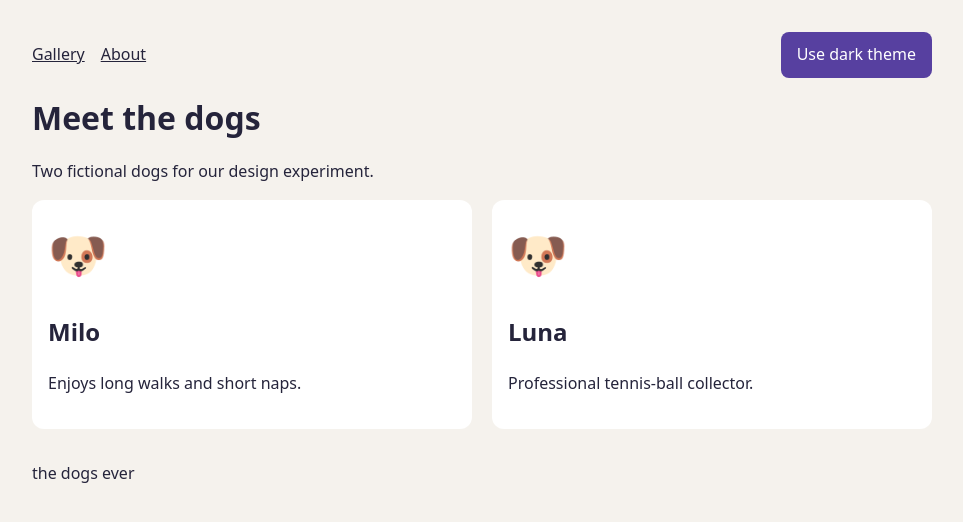
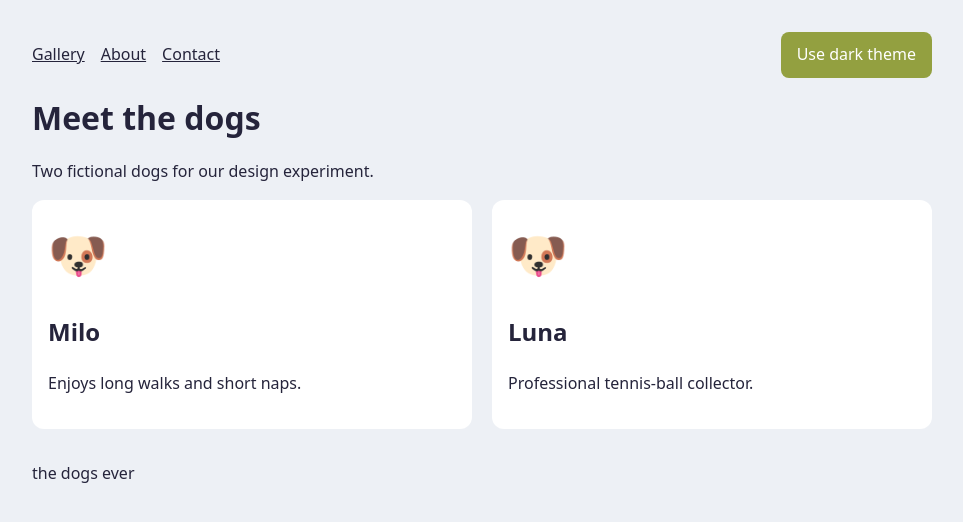
Before and after one commit to kaylenzheng02/flask-day2, a Flask app: page / in a window 1280 px wide. Shown: the top 522 px of the page, without its empty margins (158-1121 px from the left). Run offline with Flask 3, Linux system fonts and the light colour scheme.

Commit message:
contact page

```diff
--- a/app.py
+++ b/app.py
@@ -16,5 +16,9 @@ def index():
 def about():
     return render_template("about.html")
 
+@app.route("/contact")
+def contact():
+    return render_template("contact.html")
+
 if __name__ == "__main__":
     app.run(debug=True)
--- a/static/script.js
+++ b/static/script.js
@@ -3,7 +3,7 @@ const themeButton = document.querySelector("#theme-button");
 function toggleTheme() {
   const isDark = document.body.classList.toggle("dark");
   themeButton.setAttribute("aria-pressed", String(isDark));
-  themeButton.textContent = isDark ? "Use light theme" : "Use dark theme";
+  themeButton.textContent = isDark ? "use light theme" : "use dark theme";
 }
 
 themeButton.addEventListener("click", toggleTheme);
--- a/static/style.css
+++ b/static/style.css
@@ -1,7 +1,7 @@
 body {
   font-family: system-ui, sans-serif;
   color: #25243b;
-  background: #f5f2ed;
+  background: #edf0f5;
   max-width: 900px;
   margin: 32px auto;
   padding: 0 20px;
@@ -44,7 +44,7 @@ h1 {
 button {
   font: inherit;
   color: white;
-  background: #5740a0;
+  background: #93a040;
   border: 0;
   padding: 10px 16px;
   border-radius: 8px;
@@ -52,7 +52,7 @@ button {
 }
 
 button:hover {
-  background: #3d2879;
+  background: #575f26;
 }
 
 button:focus-visible,
@@ -66,12 +66,12 @@ footer {
 }
 
 .dark {
-  background: #232134;
+  background: #0e4046;
   color: #f7f3ff;
 }
 
 .dark .card {
-  background: #343047;
+  background: #3a585c;
 }
 
 @media (max-width: 600px) {
--- a/templates/base.html
+++ b/templates/base.html
@@ -12,6 +12,7 @@
     <nav>
       <a href="{{ url_for('index') }}">Gallery</a>
       <a href="{{ url_for('about') }}">About</a>
+      <a href="{{ url_for('contact') }}">Contact</a>
     </nav>
     <button id="theme-button" type="button" aria-pressed="false">Use dark theme</button>
   </header>
--- /dev/null
+++ b/templates/contact.html
@@ -0,0 +1,6 @@
+{% extends "base.html" %}
+{% block title %}Contact{% endblock %}
+{% block content %}
+<h1>Contact</h1>
+<p>Have a question or suggestion about the dog gallery? Get in touch with the project owner.</p>
+{% endblock %}
```
